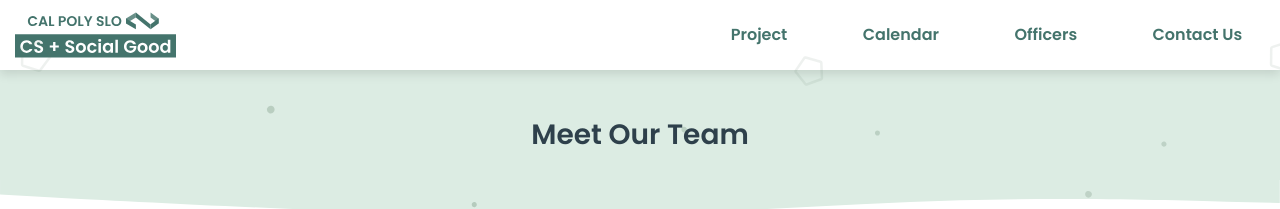
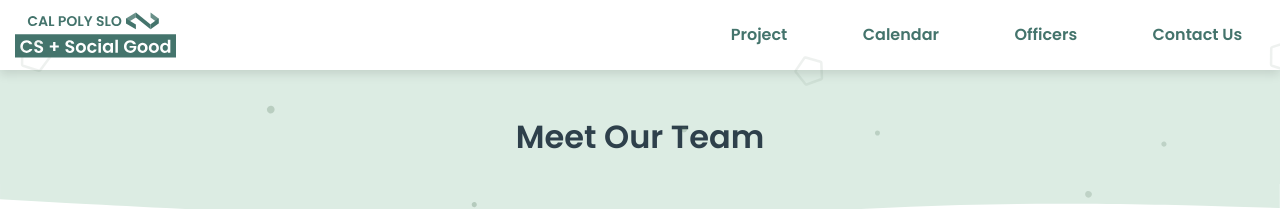
Before and after one commit to CS-Social-Good-CalPoly/club-website, a React (Create React App) app: page /Officers in a window 1280 px wide. Shown: the top 209 px of the page. Built offline with nearby package versions, Linux system fonts and the light colour scheme.

Commit message:
fixed review comments

```diff
--- a/src/assets/SharedAssets/Styles.css
+++ b/src/assets/SharedAssets/Styles.css
@@ -1,10 +1,5 @@
-/*
-    notes:
-    - @media screen and (max-width : 1700px) --> transform: scale(0.9); -
-    - @media screen and (max-width : 1300px) --> transform: scale(0.8);
-*/
+:root {
 
-:root {
     --wwdb-line-height-desktop: 40px;
     --h2-line-height: 60px;
     --p-line-height-desktop: 35px;
@@ -20,6 +15,10 @@
 
     /* ------ fonts ------ */
 
+    --custom-light: 400;
+    --custom-medium: 500;
+    --custom-bold: 600;
+
     --nav: 16px;
     --button: 18px;
     --email-input: 16px;
@@ -29,7 +28,7 @@
     --lower-heading: 48px;
 
     /* e.g. "Join a project team" on home page */
-    --heading-one-desktop: 28px;    /* title */
+    --heading-one-desktop: 32px;    /* title */
     --body-one-desktop: 20px;       /* paragraph description */
     --heading-one-mobile: 24px;
     --body-one-mobile: 18px;
--- a/src/components/WhatWeDo/WhatWeDo.js
+++ b/src/components/WhatWeDo/WhatWeDo.js
@@ -13,7 +13,7 @@ import WhatWeDoBanner from './WhatWeDoBanner';
 export default function WhatWeDo() {
     return (
         <div>
-            <WhatWeDoBanner></WhatWeDoBanner>
+            <WhatWeDoBanner/>
             <BlueWaveBlock
                 imageUrl={project_photo}
                 title="Join our team"
```
Also changed, not shown: src/assets/WhatWeDo/WhatWeDoBanner.css (line endings or trailing spaces).
